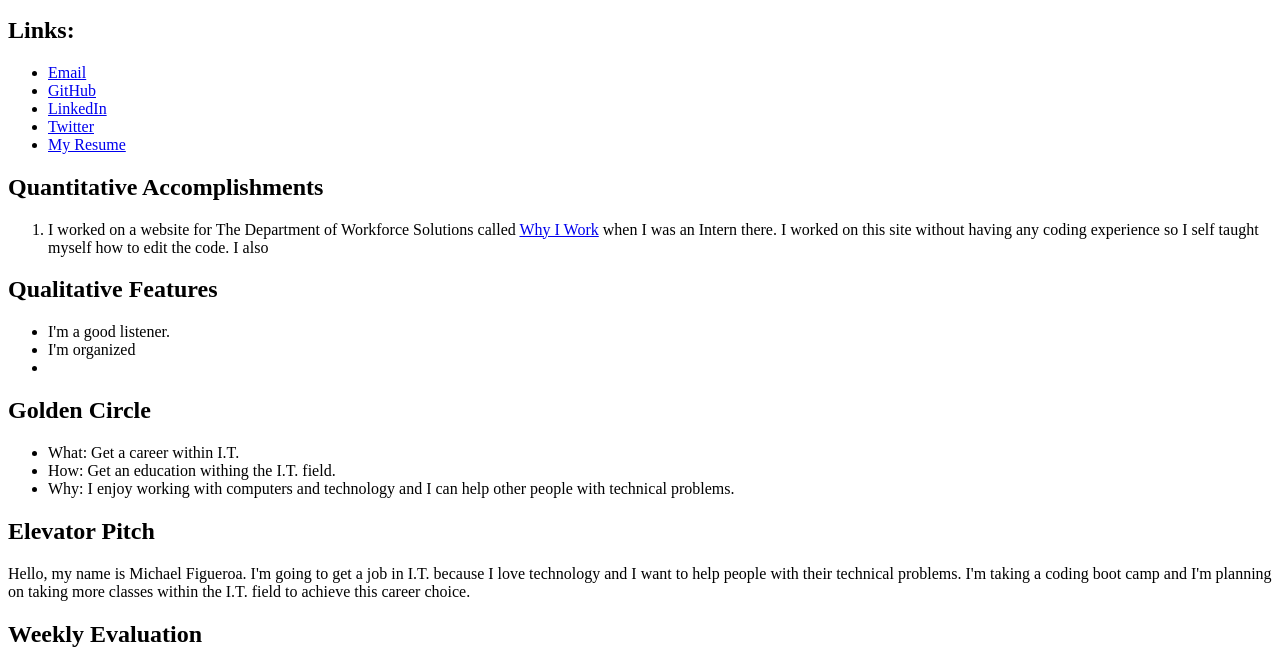
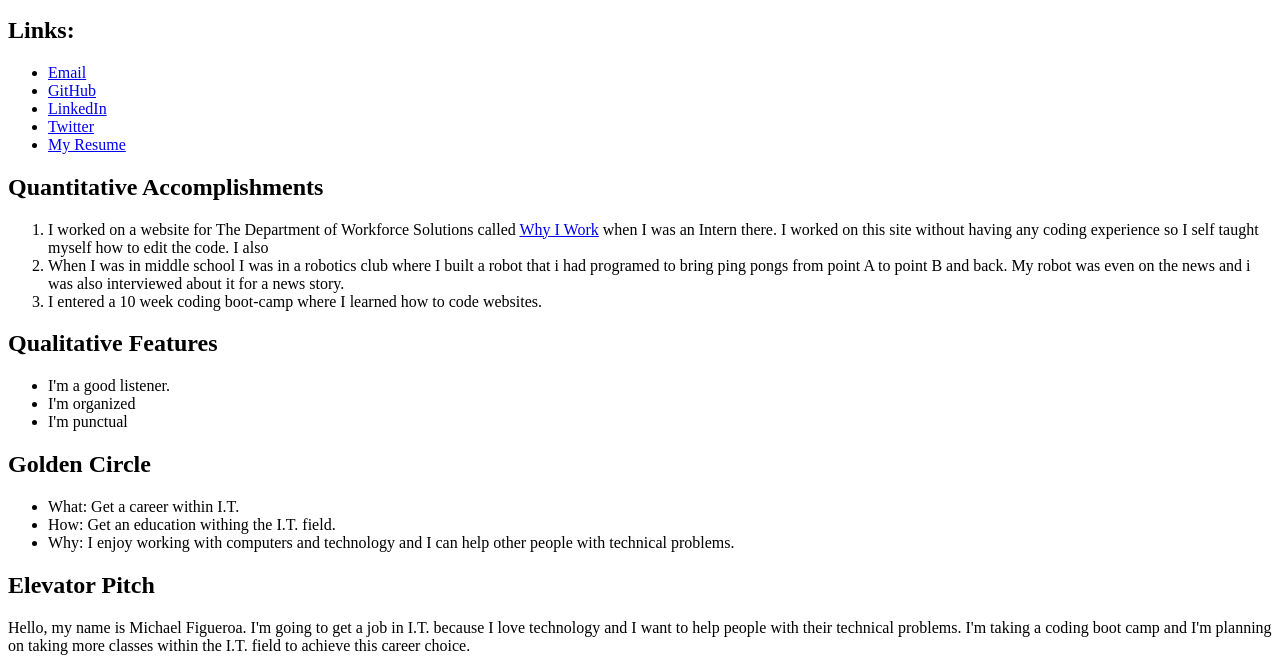
Before and after one commit to Mike1f/michaels-portfolio, a plain HTML site: page index.html in a window 1280 px wide. Shown: the part 101-766 px from the top of the page. Drawn offline with Linux system fonts and the light colour scheme.

Commit message:
qualitative & quantitative

```diff
--- a/index.html
+++ b/index.html
@@ -19,12 +19,16 @@
 				<a href="https://www.dws.state.nm.us/whyiwork/">Why I Work</a>
 				when I was an Intern there. I worked on this site without having any coding experience so I self taught
 				myself how to edit the code. I also </li>
+			<li>When I was in middle school I was in a robotics club where I built a robot that i had programed to bring
+				ping pongs from point A to point B and back. My robot was even on the news and i was also interviewed about
+				it for a news story.</li>
+			<li>I entered a 10 week coding boot-camp where I learned how to code websites.</li>
 		</ol>
 		<h2>Qualitative Features</h2>
 		<ul>
 			<li>I'm a good listener.</li>
 			<li>I'm organized</li>
-			<li></li>
+			<li>I'm punctual</li>
 		</ul>
 		<h2>Golden Circle</h2>
 
```
